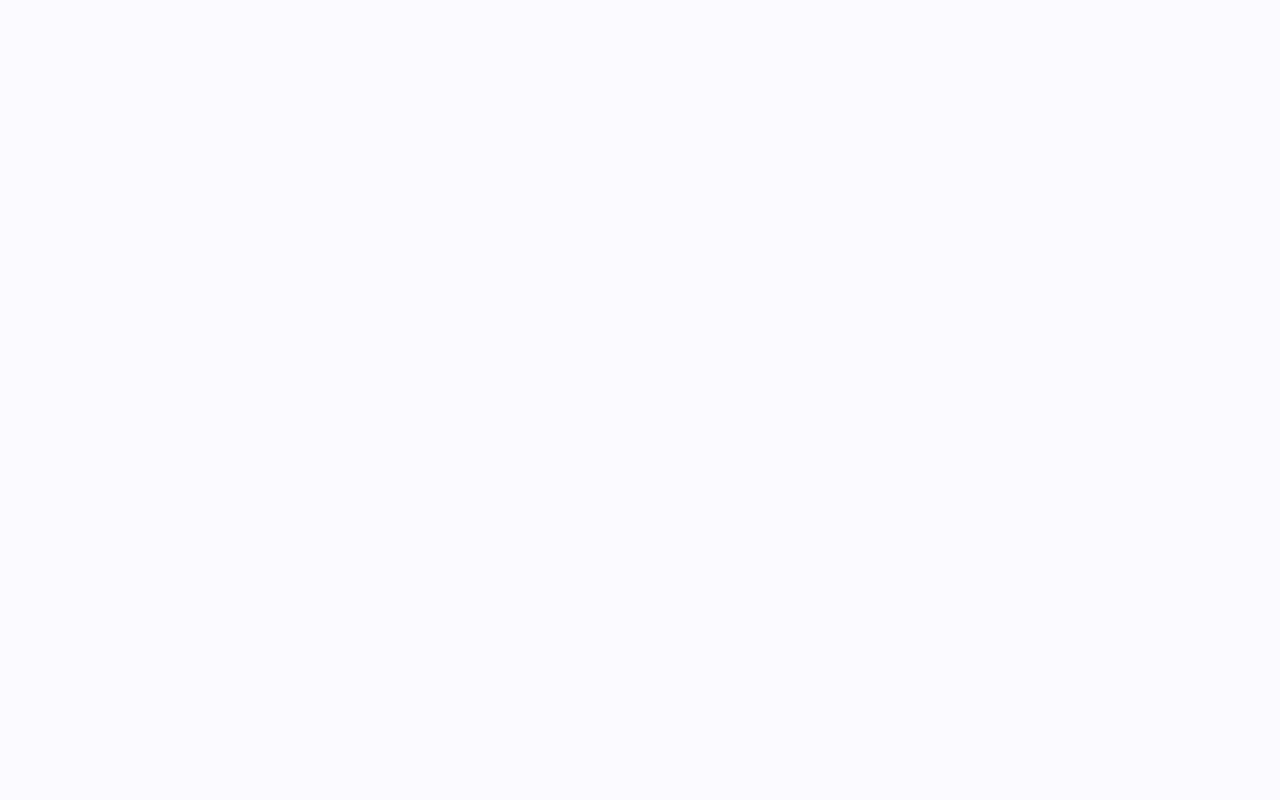
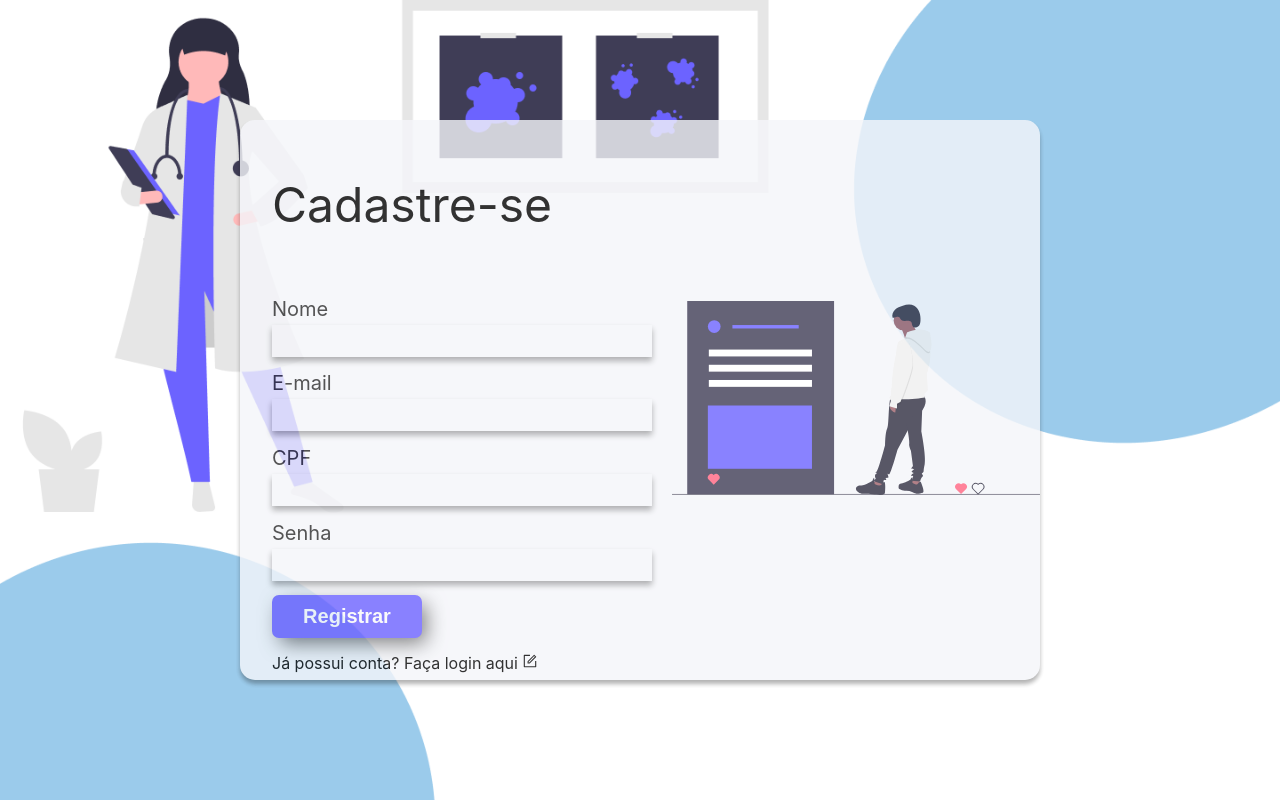
Before and after one commit to GustavoM96/mais-imune, a React (Create React App) app: page /registro in a window 1280 px wide. Built offline with nearby package versions, Linux system fonts and the light colour scheme.

Commit message:
feat: register page

```diff
--- /dev/null
+++ b/src/components/FormRegister/index.jsx
@@ -0,0 +1,155 @@
+// styles, icons and images
+import { Container } from "./styles";
+
+import { AiOutlineForm } from "react-icons/ai";
+
+import registerImg from "../../assets/register.svg";
+
+// components
+import Input from "../Input";
+import Button from "../Button";
+
+// libs
+import { useForm } from "react-hook-form";
+import * as yup from "yup";
+import { yupResolver } from "@hookform/resolvers/yup";
+
+import { useHistory } from "react-router-dom";
+
+import { toast } from "react-toastify";
+
+//services
+import api from "../../services/api";
+
+const FormRegister = () => {
+  const history = useHistory();
+
+  const schema = yup.object().shape({
+    name: yup.string().required("Campo obrigatório!"),
+
+    email: yup
+      .string()
+      .email("Informe um e-mail válido!")
+      .required("Campo obrigatório!"),
+
+    cpf: yup
+      .string()
+      .matches(/^(\d{3}\.){2}\d{3}\-\d{2}$/, "Digite um CPF válido!")
+      .required("Campo obrigatório!"),
+
+    password: yup
+      .string()
+      .min(8, "Mínimo de 8 dígitos")
+      .matches(
+        /^((?=.*[!@#$%^&*()\-_=+{};:,<.>]){1})(?=.*\d)((?=.*[a-z]){1})((?=.*[A-Z]){1}).*$/,
+        "Escolha ao menos uma letra maiúscula, uma minúscula, um número e um caracter especial!"
+      )
+      .required("Campo obrigatório"),
+  });
+
+  const handleData = (data) => {
+    data.permission = 1;
+    data.vaccines = [];
+    console.log(data);
+
+    api
+      .post("/users", data)
+      .then((response) => {
+        toast.dark("🥳  Registro realizado com sucesso !!", {
+          position: "top-right",
+          autoClose: 5000,
+          hideProgressBar: false,
+          closeOnClick: true,
+          pauseOnHover: true,
+          draggable: true,
+          progress: undefined,
+        });
+        console.log("response", response);
+        console.log("response.data", response.data);
+        history.push("/login");
+      })
+      .catch((e) => {
+        toast.error("🤯 Falha ao registrar. Tente novamente !!", {
+          position: "top-right",
+          autoClose: 5000,
+          hideProgressBar: false,
+          closeOnClick: true,
+          pauseOnHover: true,
+          draggable: true,
+          progress: undefined,
+        });
+        console.log(e);
+      });
+
+    reset();
+  };
+
+  const {
+    register,
+    handleSubmit,
+    setError,
+    reset,
+    formState: { errors },
+  } = useForm({
+    resolver: yupResolver(schema),
+  });
+
+  return (
+    <Container>
+      <form onSubmit={handleSubmit(handleData)}>
+        <h3>Cadastre-se</h3>
+        <div>
+          <Input
+            text="Nome"
+            name="name"
+            error={errors.name?.message}
+            setError={setError}
+            type="text"
+            register={register}
+          />
+        </div>
+        <div>
+          <Input
+            text="E-mail"
+            name="email"
+            error={errors.email?.message}
+            setError={setError}
+            type="text"
+            register={register}
+          />
+        </div>
+        <div>
+          <Input
+            text="CPF"
+            name="cpf"
+            error={errors.cpf?.message}
+            setError={setError}
+            type="text"
+            register={register}
+          />
+        </div>
+        <div>
+          <Input
+            text="Senha"
+            name="password"
+            error={errors.password?.message}
+            setError={setError}
+            type="password"
+            register={register}
+          />
+        </div>
+        <div>
+          <Button text="Registrar" type="submit" />
+        </div>
+        <span className="register" onClick={() => history.push("/login")}>
+          Já possui conta? Faça login aqui <AiOutlineForm />
+        </span>
+      </form>
+      <figure>
+        <img src={registerImg} alt="" />
+      </figure>
+    </Container>
+  );
+};
+
+export default FormRegister;
--- /dev/null
+++ b/src/components/FormRegister/styles.js
@@ -0,0 +1,44 @@
+import styled from "styled-components";
+import { Theme } from "../../styles/colors";
+
+export const Container = styled.div`
+  background: ${Theme.colors.background_second};
+
+  width: 70%;
+  max-width: 800px;
+  height: 70%;
+
+  opacity: 80%;
+
+  border-radius: 15px;
+
+  display: flex;
+  align-items: center;
+
+  form {
+    width: 50%;
+    height: 100%;
+    margin: 0 auto;
+    padding: 2rem;
+    display: flex;
+    flex-direction: column;
+    justify-content: space-around;
+    & h3 {
+      font-size: 3rem;
+      font-weight: 400;
+    }
+    span.register {
+      cursor: pointer;
+    }
+  }
+
+  figure {
+    width: 50%;
+    margin: 0;
+    & img {
+      width: 100%;
+    }
+  }
+
+  box-shadow: 0px 4px 4px ${Theme.colors.boxShadow_primary};
+`;
--- /dev/null
+++ b/src/pages/Register/index.jsx
@@ -0,0 +1,12 @@
+import { Container } from "../Login/styles";
+import FormRegister from "../../components/FormRegister/index";
+
+const Register = () => {
+  return (
+    <Container>
+      <FormRegister />
+    </Container>
+  );
+};
+
+export default Register;
--- /dev/null
+++ b/src/pages/Register/styles.js
@@ -0,0 +1,13 @@
+import styled from "styled-components";
+
+export const Container = styled.div`
+  width: 100vw;
+  height: 100vh;
+
+  background: url("/wallpaper_login.png");
+  background-size: cover;
+
+  display: flex;
+  justify-content: center;
+  align-items: center;
+`;
--- a/src/routes/index.jsx
+++ b/src/routes/index.jsx
@@ -2,13 +2,14 @@
 import React from "react";
 import { Route, Switch } from "react-router";
 import Login from "../pages/Login";
+import Register from "../pages/Register";
 
 function routes() {
   return (
     <Switch>
       <Route exact path="/" component="Welcome" />
       <Route path="/login" component={Login} />
-      <Route path="/registro" component="Register" />
+      <Route path="/registro" component={Register} />
       <Route path="/home" component="Home" />
       // usuario comum
       <Route path="/minhas-vacinas" component="Vaccines" />
```
Also changed, not shown: src/components/FormRegister/index1.jsx (added, +109 -0 lines).
